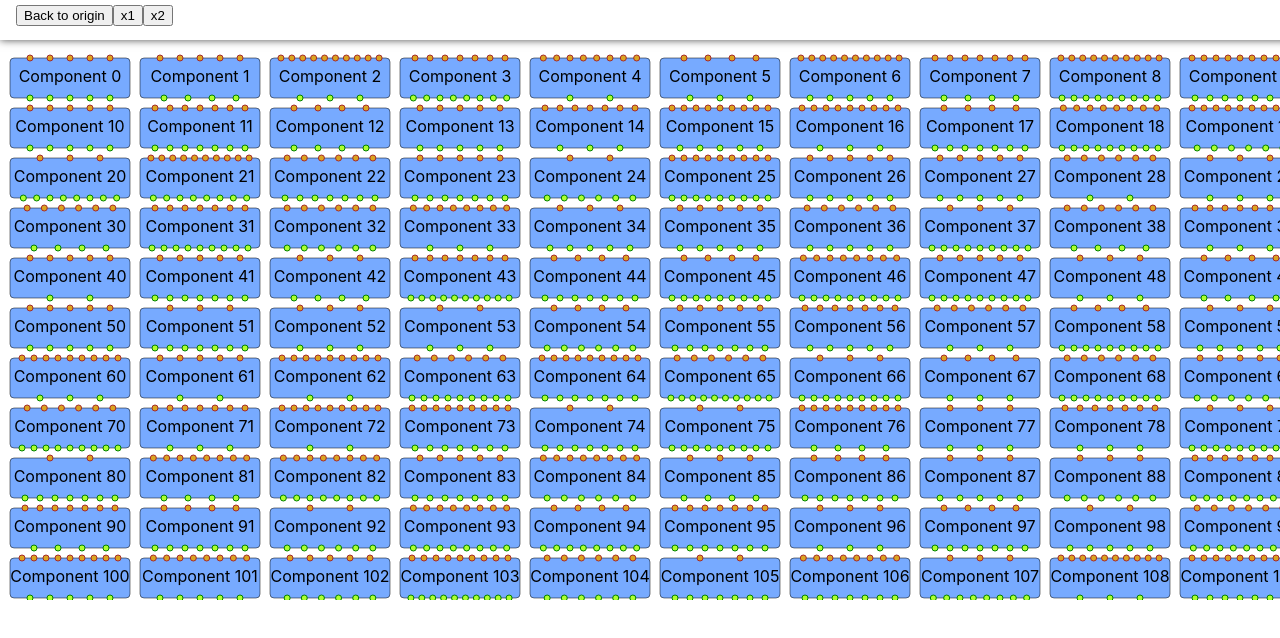
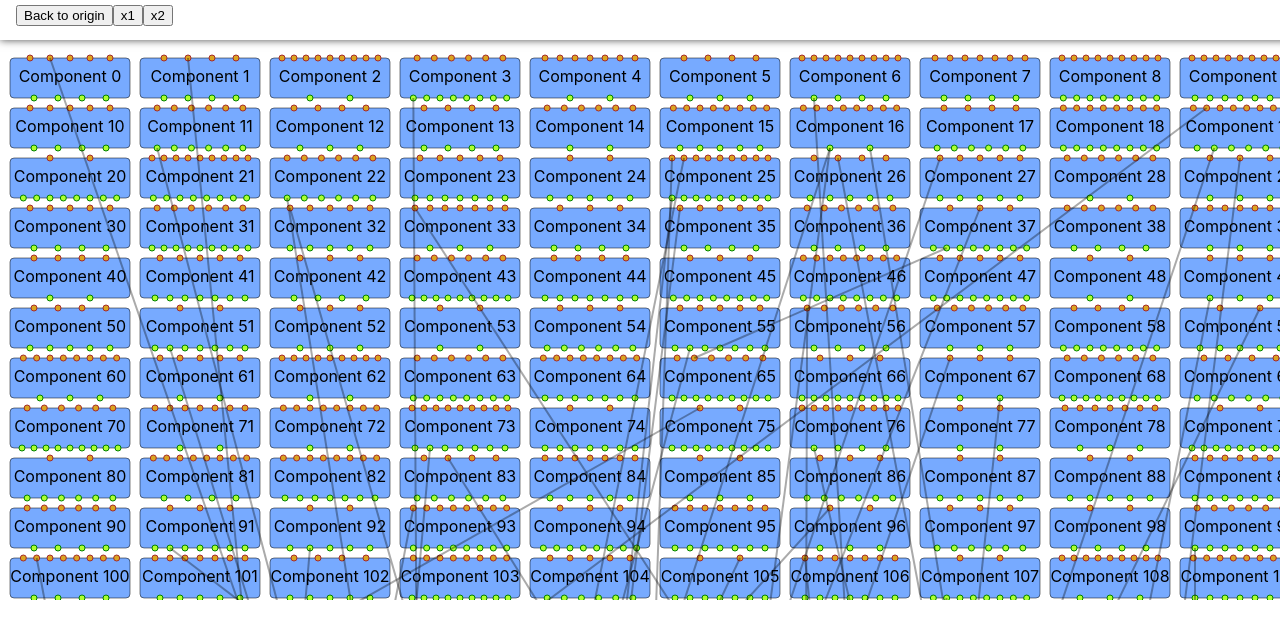
Before and after one commit to xuhongxu96/editflow, a React (Create React App) app: page / in a window 1280 px wide. Shown: the top 638 px of the page. Built offline with nearby package versions, Linux system fonts and the light colour scheme.

Commit message:
Add showing edges.

```diff
--- a/src/App.tsx
+++ b/src/App.tsx
@@ -1,6 +1,6 @@
 import React from 'react';
 import { Canvas } from 'components/Canvas';
-import { Flow, NodeMap, PortMap } from 'models/Flow';
+import { Flow, NodeMap, EdgeMap } from 'models/Flow';
 import { toState } from 'states/FlowState';
 import { FlowProvider } from 'contexts/FlowContext';
 import { Toolbar } from 'components/Toolbar';
@@ -12,32 +12,44 @@ const Space = 10;
 const RowSize = 10;
 const OffsetX = 0;
 const OffsetY = 48;
+const NodeCount = 500;
+const EdgeCount = 100;
 
 const generatePorts = (namePrefix: string, n: number) => {
-  return Array.from(Array(n).keys()).reduce((o, i) => {
-    o[`${namePrefix} ${i}`] = {
-      type: 'null',
-    };
-    return o;
-  }, {} as PortMap);
+  return Array.from(Array(n).keys()).map((_, i) => ({
+    name: `${namePrefix} ${i}`,
+    type: 'null',
+  }));
 }
 
 const flow: Flow = {
-  nodes: Array.from(Array(1000).keys()).reduce((o, i) => {
-    o[i] = {
+  nodes: Array.from(Array(NodeCount).keys()).reduce((o, i) => {
+    o[`node-${i}`] = {
       layout: {
         x: OffsetX + Space + (W + Space) * (i % RowSize),
-        y: OffsetY + Space + (H + Space) * Math.floor(i / RowSize),
+        y: OffsetY + Space + (H + Space) * Math.trunc(i / RowSize),
         w: W,
         h: H,
       },
       title: `Component ${i}`,
-      input: generatePorts("In", Math.round(Math.random() * 8) + 2),
-      output: generatePorts("Out", Math.round(Math.random() * 8) + 2),
+      input: generatePorts("In", Math.trunc(Math.random() * 8) + 2),
+      output: generatePorts("Out", Math.trunc(Math.random() * 8) + 2),
     };
     return o;
   }, {} as NodeMap),
-  edges: {},
+  edges: Array.from(Array(EdgeCount).keys()).reduce((o, i) => {
+    o[`edge-${i}`] = {
+      start: {
+        nodeId: `node-${Math.trunc(Math.random() * NodeCount)}`,
+        portName: `Out ${Math.trunc(Math.random() * 2)}`,
+      },
+      end: {
+        nodeId: `node-${Math.trunc(Math.random() * NodeCount)}`,
+        portName: `In ${Math.trunc(Math.random() * 2)}`,
+      },
+    };
+    return o;
+  }, {} as EdgeMap),
 };
 
 const flowState = toState(flow);
--- a/src/components/Canvas.tsx
+++ b/src/components/Canvas.tsx
@@ -4,6 +4,8 @@ import { useClientSize } from 'hooks/useClientSize';
 import { useFlowDispatch, useFlow, useMovingNode, useUpdateVisibleNodes, useUpdateViewOffsetByDelta, useResizingNode } from 'contexts/FlowContext';
 import * as Flow from 'models/Flow';
 import { useEventListener } from 'hooks';
+import { Edge } from './Edge';
+import { EdgeState } from 'states/FlowState';
 
 export interface CanvasProps {
     width: string | number;
@@ -73,6 +75,16 @@ export const Canvas: React.FC<CanvasProps> = (props) => {
                             />);
                         }), [flow.visibleNodeIds, flow.raw.nodes, flow.selectedNodeIds, startMovingNode, startResizingNode])}
 
+                    {useMemo(() => Array.from(Array.from(flow.visibleNodeIds.keys())
+                        .reduce((p, nodeId) => { flow.nodeEdgeMap.get(nodeId)!.forEach(i => p.add(i)); return p; }, new Set<string>()).keys())
+                        .map(edgeId => [edgeId, flow.edgeStateMap.get(edgeId)!] as [string, EdgeState])
+                        .map(([id, edge]) => (
+                            <Edge
+                                key={id}
+                                {...edge}
+                            />)
+                        ), [flow.visibleNodeIds, flow.nodeEdgeMap, flow.edgeStateMap])}
+
                     {useMemo(() => Array.from(flow.selectedNodeIds.keys())
                         .map(i => [i, flow.raw.nodes[i]] as [string, Flow.Node])
                         .map(([id, node]) =>
--- /dev/null
+++ b/src/components/Edge.tsx
@@ -0,0 +1,19 @@
+
+import React from 'react';
+import Style from './Edge.module.css';
+import { EdgeState } from 'states/FlowState';
+
+export interface EdgeProps extends EdgeState {
+}
+
+export const Edge = React.memo((props: EdgeProps) => {
+    return (
+        <line
+            className={Style.edge}
+            x1={props.start.x}
+            y1={props.start.y}
+            x2={props.end.x}
+            y2={props.end.y}
+        />
+    );
+});
--- a/src/reducers/FlowReducer.ts
+++ b/src/reducers/FlowReducer.ts
@@ -1,6 +1,6 @@
 import { FlowState } from "states/FlowState";
 import * as Basic from "models/BasicTypes";
-import { valueof, expandRect, isContained, limitRect, expandRectToContain } from "utils";
+import { valueof, expandRect, isContained, limitRect, expandRectToContain, getPortPosition, getPortDraftPosition } from "utils";
 import { Reducer } from "use-immer";
 import { Draft } from "immer";
 import { Dispatch } from "react";
@@ -15,12 +15,12 @@ const reducers = {
     setViewOffset: (draft: DraftFlow, action: { offset: Basic.Offset }, style: CanvasStyle) => {
         draft.viewBound.x = action.offset.x;
         draft.viewBound.y = action.offset.y;
-        draft.viewBound = limitRect(draft.viewBound, expandRect(draft.nodeBound, style.margin));
+        draft.viewBound = limitRect(draft.viewBound, expandRect(draft.nodeBound, style.margin, draft.scale));
     },
     updateViewOffsetByDelta: (draft: DraftFlow, action: { delta: Basic.Offset }, style: CanvasStyle) => {
         draft.viewBound.x += action.delta.x;
         draft.viewBound.y += action.delta.y;
-        draft.viewBound = limitRect(draft.viewBound, expandRect(draft.nodeBound, style.margin));
+        draft.viewBound = limitRect(draft.viewBound, expandRect(draft.nodeBound, style.margin, draft.scale));
     },
     updateClientSize: (draft: DraftFlow, action: { clientSize: Basic.Size }) => {
         draft.viewBound.w = action.clientSize.w;
@@ -66,12 +66,14 @@ const reducers = {
     moveSelectedNodes: (draft: DraftFlow, action: { offset: Basic.Offset }) => {
         draft.selectedNodeIds.forEach(id => {
             const node = draft.raw.nodes[id];
-            draft.draftNodeLayout.set(id, {
+            const draftLayout = {
                 x: node.layout.x + action.offset.x,
                 y: node.layout.y + action.offset.y,
                 w: node.layout.w,
                 h: node.layout.h,
-            })
+            };
+            draft.draftNodeLayout.set(id, draftLayout);
+            reducers.updateEdgeStates(draft, { nodeId: id, draft: true });
         });
     },
     stopMovingNodes: (draft: DraftFlow, action: { cancel: boolean }) => {
@@ -81,6 +83,7 @@ const reducers = {
                 draft.raw.nodes[id].layout = layout;
                 draft.nodeIdQuadTree.insert(layout, id);
                 draft.nodeBound = expandRectToContain(draft.nodeBound, layout);
+                reducers.updateEdgeStates(draft, { nodeId: id });
             });
         }
         draft.draftNodeLayout.clear();
@@ -88,17 +91,40 @@ const reducers = {
     resizeSelectedNodes: (draft: DraftFlow, action: { offset: Basic.Offset }, style: CanvasStyle) => {
         draft.selectedNodeIds.forEach(id => {
             const node = draft.raw.nodes[id];
-            draft.draftNodeLayout.set(id, {
+            const draftLayout = {
                 x: node.layout.x,
                 y: node.layout.y,
                 w: Math.max(style.minNodeSize.w, node.layout.w + action.offset.x),
                 h: Math.max(style.minNodeSize.h, node.layout.h + action.offset.y),
-            })
+            };
+            draft.draftNodeLayout.set(id, draftLayout);
+            reducers.updateEdgeStates(draft, { nodeId: id, draft: true });
         });
     },
     stopResizingNodes: (draft: DraftFlow, action: { cancel: boolean }) => {
         reducers.stopMovingNodes(draft, action);
     },
+    updateEdgeStates: (draft: DraftFlow, action: { nodeId: string, draft?: boolean }) => {
+        draft.nodeEdgeMap.get(action.nodeId)!.forEach(edgeId => {
+            const edge = draft.raw.edges[edgeId];
+            const startNode = draft.raw.nodes[edge.start.nodeId];
+            const endNode = draft.raw.nodes[edge.end.nodeId];
+            const startPortIndex = draft.outputPortMap.get(edge.start.nodeId)?.get(edge.start.portName)!;
+            const endPortIndex = draft.inputPortMap.get(edge.end.nodeId)?.get(edge.end.portName)!;
+
+            if (action.draft) {
+                draft.edgeStateMap.set(edgeId, {
+                    start: getPortDraftPosition(startNode, draft.draftNodeLayout.get(edge.start.nodeId) ?? startNode.layout, 'output', startPortIndex),
+                    end: getPortDraftPosition(endNode, draft.draftNodeLayout.get(edge.end.nodeId) ?? endNode.layout, 'input', endPortIndex),
+                });
+            } else {
+                draft.edgeStateMap.set(edgeId, {
+                    start: getPortPosition(startNode, 'output', startPortIndex),
+                    end: getPortPosition(endNode, 'input', endPortIndex),
+                });
+            }
+        });
+    }
 };
 
 export type FlowAction = valueof<{ [K in keyof typeof reducers]: { type: K } & Parameters<typeof reducers[K]>[1] }>;
--- a/src/states/FlowState.ts
+++ b/src/states/FlowState.ts
@@ -1,14 +1,26 @@
 import { Flow } from 'models/Flow';
 import { QuadTree } from 'algorithms/quadtree';
-import { Rect, EmptyRect } from 'models/BasicTypes';
-import { expandRectToContain } from 'utils';
+import { Rect, EmptyRect, Point } from 'models/BasicTypes';
+import { expandRectToContain, getPortPosition } from 'utils';
+
+type NodeId = string;
+type EdgeId = string;
+type PortName = string;
+
+
+export interface EdgeState {
+    start: Point,
+    end: Point,
+}
+
+type PortIndexMap = Map<PortName, number>;
 
 export interface FlowState {
     raw: Flow;
 
-    draftNodeLayout: Map<string, Rect>;
+    draftNodeLayout: Map<NodeId, Rect>;
 
-    nodeIdQuadTree: QuadTree<string>;
+    nodeIdQuadTree: QuadTree<NodeId>;
 
     cachedViewBound: Rect;
     viewBound: Rect;
@@ -16,10 +28,16 @@ export interface FlowState {
 
     scale: number;
 
-    newlyVisibleNodeIds: string[];
-    visibleNodeIds: Set<string>;
+    newlyVisibleNodeIds: NodeId[];
+    visibleNodeIds: Set<NodeId>;
 
-    selectedNodeIds: Set<string>;
+    selectedNodeIds: Set<NodeId>;
+
+    inputPortMap: Map<NodeId, PortIndexMap>;
+    outputPortMap: Map<NodeId, PortIndexMap>;
+
+    nodeEdgeMap: Map<NodeId, Set<EdgeId>>;
+    edgeStateMap: Map<EdgeId, EdgeState>;
 }
 
 export const EmptyFlowState: FlowState = {
@@ -27,7 +45,7 @@ export const EmptyFlowState: FlowState = {
         nodes: {},
         edges: {},
     },
-    draftNodeLayout: new Map<string, Rect>(),
+    draftNodeLayout: new Map<NodeId, Rect>(),
     nodeIdQuadTree: new QuadTree(1024, 768),
     cachedViewBound: EmptyRect,
     viewBound: EmptyRect,
@@ -36,6 +54,10 @@ export const EmptyFlowState: FlowState = {
     newlyVisibleNodeIds: [],
     visibleNodeIds: new Set<string>(),
     selectedNodeIds: new Set<string>(),
+    inputPortMap: new Map<NodeId, PortIndexMap>(),
+    outputPortMap: new Map<NodeId, PortIndexMap>(),
+    nodeEdgeMap: new Map<NodeId, Set<EdgeId>>(),
+    edgeStateMap: new Map<EdgeId, EdgeState>(),
 }
 
 export const toState = (flow: Flow) => {
@@ -47,6 +69,33 @@ export const toState = (flow: Flow) => {
     Object.entries(flow.nodes).forEach(([id, node]) => {
         res.nodeIdQuadTree.insert(node.layout, id);
         res.nodeBound = expandRectToContain(res.nodeBound, node.layout);
+        {
+            const inputPortMap = new Map<string, number>();
+            node.input.forEach((port, i) => inputPortMap.set(port.name, i));
+            res.inputPortMap.set(id, inputPortMap);
+        }
+        {
+            const outputPortMap = new Map<string, number>();
+            node.output.forEach((port, i) => outputPortMap.set(port.name, i));
+            res.outputPortMap.set(id, outputPortMap);
+        }
+        res.nodeEdgeMap.set(id, new Set<EdgeId>());
+    });
+
+    Object.entries(flow.edges).forEach(([id, edge]) => {
+        const startNode = flow.nodes[edge.start.nodeId];
+        const endNode = flow.nodes[edge.end.nodeId];
+
+        const startPortIndex = res.outputPortMap.get(edge.start.nodeId)?.get(edge.start.portName);
+        const endPortIndex = res.inputPortMap.get(edge.end.nodeId)?.get(edge.end.portName);
+
+        res.nodeEdgeMap.get(edge.start.nodeId)?.add(id);
+        res.nodeEdgeMap.get(edge.end.nodeId)?.add(id);
+
+        res.edgeStateMap.set(id, {
+            start: getPortPosition(startNode, 'output', startPortIndex!),
+            end: getPortPosition(endNode, 'input', endPortIndex!),
+        });
     });
 
     return res;
--- a/src/utils/index.ts
+++ b/src/utils/index.ts
@@ -1,26 +1,27 @@
-import { Rect } from "models/BasicTypes";
+import { Rect, Point } from "models/BasicTypes";
+import { Node } from "models/Flow";
 
 export type valueof<T> = T[keyof T];
 
 export const isIntersected = (r1: Rect, r2: Rect) => {
     return r1.x <= r2.x + r2.w && r1.y <= r2.y + r2.h && r1.x + r1.w >= r2.x && r1.y + r1.h >= r2.y;
-}
+};
 
 export const isContained = (parent: Rect, child: Rect) => {
     return parent.x <= child.x
         && parent.y <= child.y
         && parent.x + parent.w >= child.x + child.w
         && parent.y + parent.h >= child.y + child.h;
-}
+};
 
-export const expandRect = (r: Rect, margin: number): Rect => {
+export const expandRect = (r: Rect, margin: number, scale: number = 1): Rect => {
     return {
-        x: r.x - margin,
-        y: r.y - margin,
-        w: Math.max(0, r.w + margin * 2),
-        h: Math.max(0, r.h + margin * 2),
+        x: (r.x - margin) * scale,
+        y: (r.y - margin) * scale,
+        w: (Math.max(0, r.w + margin * 2)) * scale,
+        h: (Math.max(0, r.h + margin * 2)) * scale,
     };
-}
+};
 
 export const expandRectToContain = (r: Rect, toBeContained: Rect): Rect => {
     if (r.x > toBeContained.x) r.x = toBeContained.x;
@@ -28,7 +29,7 @@ export const expandRectToContain = (r: Rect, toBeContained: Rect): Rect => {
     if (r.x + r.w < toBeContained.x + toBeContained.w) r.w = toBeContained.x + toBeContained.w - r.x;
     if (r.y + r.h < toBeContained.y + toBeContained.h) r.h = toBeContained.y + toBeContained.h - r.y;
     return r;
-}
+};
 
 export const limitRect = (r: Rect, limit: Rect) => {
     // Because limit rect has a padding, when limit right < view width,
@@ -46,4 +47,18 @@ export const limitRect = (r: Rect, limit: Rect) => {
     else if (r.y < limit.y) r.y = limit.y;
 
     return r;
-}
+};
+
+export const getPortPosition = (node: Node, type: 'input' | 'output', index: number): Point => {
+    return {
+        x: node.layout.x + node.layout.w * (index + 1) / (node[type].length + 1),
+        y: type === 'input' ? node.layout.y : node.layout.y + node.layout.h,
+    };
+};
+
+export const getPortDraftPosition = (node: Node, draftLayout: Rect, type: 'input' | 'output', index: number): Point => {
+    return {
+        x: draftLayout.x + draftLayout.w * (index + 1) / (node[type].length + 1),
+        y: type === 'input' ? draftLayout.y : draftLayout.y + draftLayout.h,
+    };
+};
```
Also changed, not shown: src/components/Edge.module.css (added, +11 -0 lines), src/components/PortBox.tsx (+9 -9 lines), src/models/Flow.ts (+3 -4 lines).
